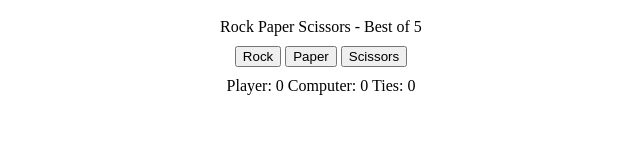
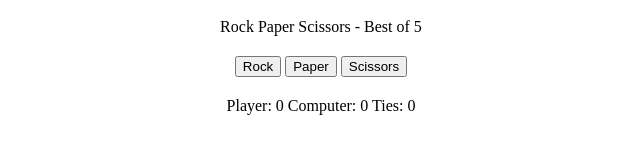
Before and after one commit to lw-a/rock-paper-scissors, a plain HTML site: page index.html in a window 1280 px wide. Shown: the whole page, without its empty margins (319-959 px from the left). Drawn offline with Linux system fonts and the light colour scheme.

Commit message:
Add some padding

```diff
--- a/index.html
+++ b/index.html
@@ -11,7 +11,7 @@
 
 <div id="game" style="display: flex; justify-content: center; align-items: center; flex-direction: column;">
     <div style="padding: 10px;">Rock Paper Scissors - Best of 5</div>
-    <div id="buttons">
+    <div id="buttons" style="padding: 10px;">
         <button id="rock">Rock</button>
         <button id="paper">Paper</button>
         <button id="scissors">Scissors</button>
```
